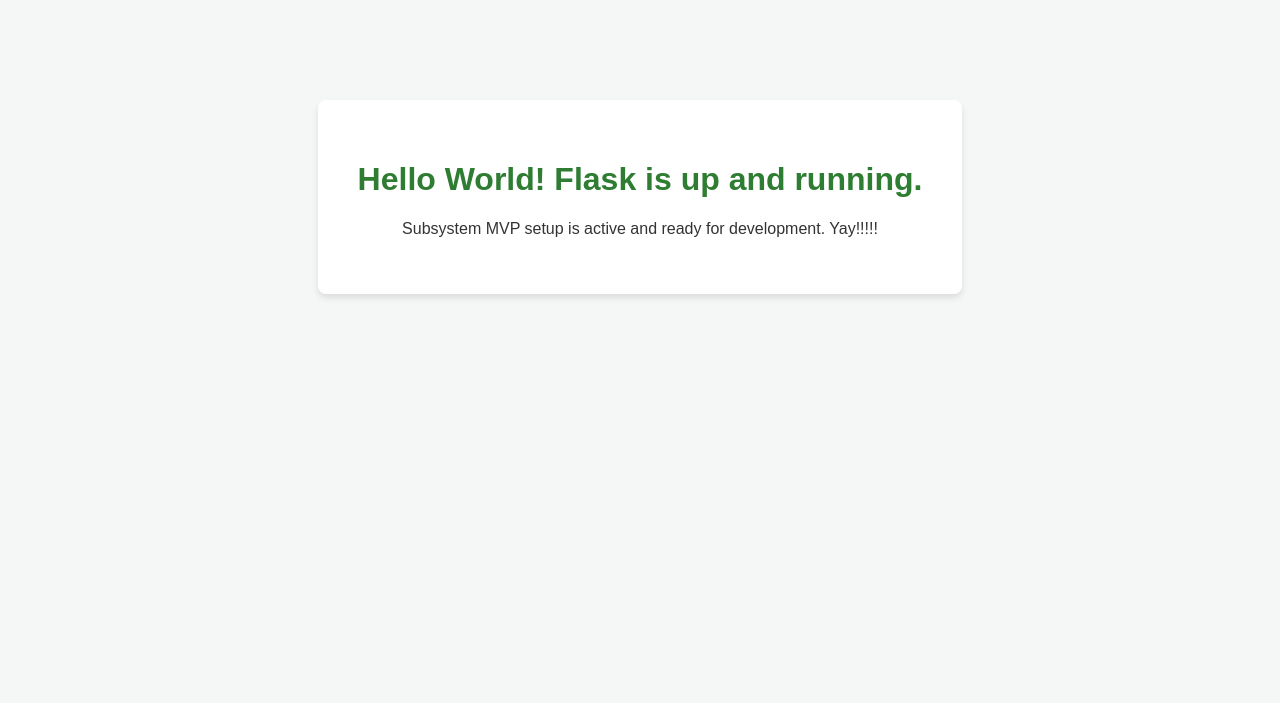
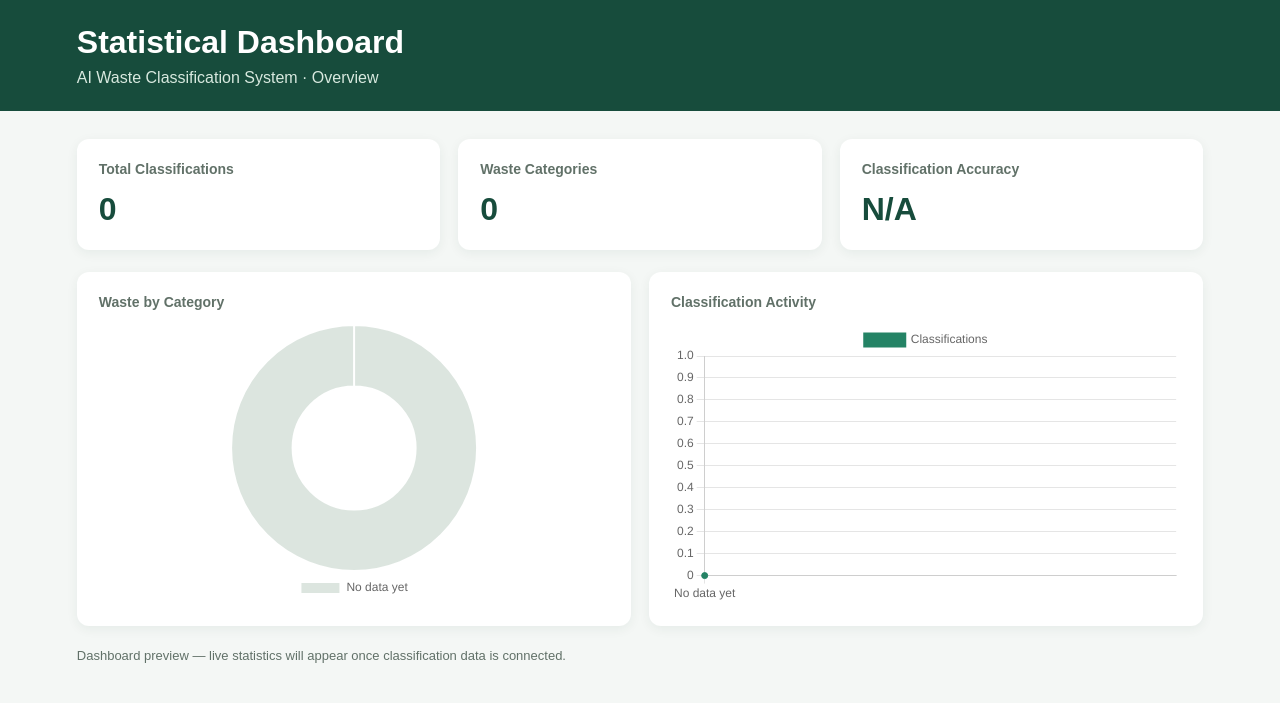
Before and after one commit to b-ahmoo/CPC---AI-Waste-Classification-System, a Flask app: page / in a window 1280 px wide. Shown: the top 703 px of the page. Run offline with Flask 3, Linux system fonts and the light colour scheme.

Commit message:
Build statistical dashboard UI

```diff
--- a/templates/index.html
+++ b/templates/index.html
@@ -1,18 +1,123 @@
+
 <!DOCTYPE html>
 <html lang="en">
 <head>
     <meta charset="UTF-8">
-    <title>{{ title }}</title>
+    <meta name="viewport" content="width=device-width, initial-scale=1.0">
+    <title>Waste Classification Dashboard</title>
+    <script src="https://cdn.jsdelivr.net/npm/chart.js"></script>
     <style>
-        body { font-family: Arial, sans-serif; text-align: center; margin-top: 100px; background-color: #f4f7f6; color: #333; }
-        .card { background: white; padding: 40px; border-radius: 8px; display: inline-block; box-shadow: 0 4px 6px rgba(0,0,0,0.1); }
-        h1 { color: #2e7d32; }
+        * { box-sizing: border-box; }
+        body {
+            margin: 0;
+            font-family: Arial, sans-serif;
+            background: #f4f7f5;
+            color: #20332b;
+        }
+        header {
+            background: #174c3c;
+            color: white;
+            padding: 24px 6%;
+        }
+        header h1 { margin: 0 0 8px; }
+        header p { margin: 0; color: #d8e9df; }
+        main { padding: 28px 6%; }
+        .stats {
+            display: grid;
+            grid-template-columns: repeat(3, minmax(0, 1fr));
+            gap: 18px;
+        }
+        .card {
+            background: white;
+            border-radius: 12px;
+            padding: 22px;
+            box-shadow: 0 3px 12px #173b2b10;
+        }
+        .card h3 { margin-top: 0; color: #617168; font-size: 14px; }
+        .number { font-size: 32px; font-weight: bold; color: #174c3c; }
+        .charts {
+            display: grid;
+            grid-template-columns: repeat(2, minmax(0, 1fr));
+            gap: 18px;
+            margin-top: 22px;
+        }
+        .chart-container { height: 280px; }
+        .note { color: #617168; font-size: 13px; margin-top: 22px; }
+        @media (max-width: 700px) {
+            .stats, .charts { grid-template-columns: 1fr; }
+        }
     </style>
 </head>
 <body>
-    <div class="card">
-        <h1>{{ message }}</h1>
-        <p>Subsystem MVP setup is active and ready for development. Yay!!!!!</p>
-    </div>
+    <header>
+        <h1>Statistical Dashboard</h1>
+        <p>AI Waste Classification System · Overview</p>
+    </header>
+
+    <main>
+        <section class="stats">
+            <div class="card">
+                <h3>Total Classifications</h3>
+                <div class="number">0</div>
+            </div>
+            <div class="card">
+                <h3>Waste Categories</h3>
+                <div class="number">0</div>
+            </div>
+            <div class="card">
+                <h3>Classification Accuracy</h3>
+                <div class="number">N/A</div>
+            </div>
+        </section>
+
+        <section class="charts">
+            <div class="card">
+                <h3>Waste by Category</h3>
+                <div class="chart-container"><canvas id="categoryChart"></canvas></div>
+            </div>
+            <div class="card">
+                <h3>Classification Activity</h3>
+                <div class="chart-container"><canvas id="activityChart"></canvas></div>
+            </div>
+        </section>
+
+        <p class="note">
+            Dashboard preview — live statistics will appear once classification data is connected.
+        </p>
+    </main>
+
+    <script>
+        new Chart(document.getElementById('categoryChart'), {
+            type: 'doughnut',
+            data: {
+                labels: ['No data yet'],
+                datasets: [{ data: [1], backgroundColor: ['#dce5df'] }]
+            },
+            options: {
+                responsive: true,
+                maintainAspectRatio: false,
+                plugins: { legend: { position: 'bottom' } }
+            }
+        });
+
+        new Chart(document.getElementById('activityChart'), {
+            type: 'line',
+            data: {
+                labels: ['No data yet'],
+                datasets: [{
+                    label: 'Classifications',
+                    data: [0],
+                    borderColor: '#248365',
+                    backgroundColor: '#248365',
+                    tension: 0.3
+                }]
+            },
+            options: {
+                responsive: true,
+                maintainAspectRatio: false,
+                scales: { y: { beginAtZero: true } }
+            }
+        });
+    </script>
 </body>
 </html>
```
